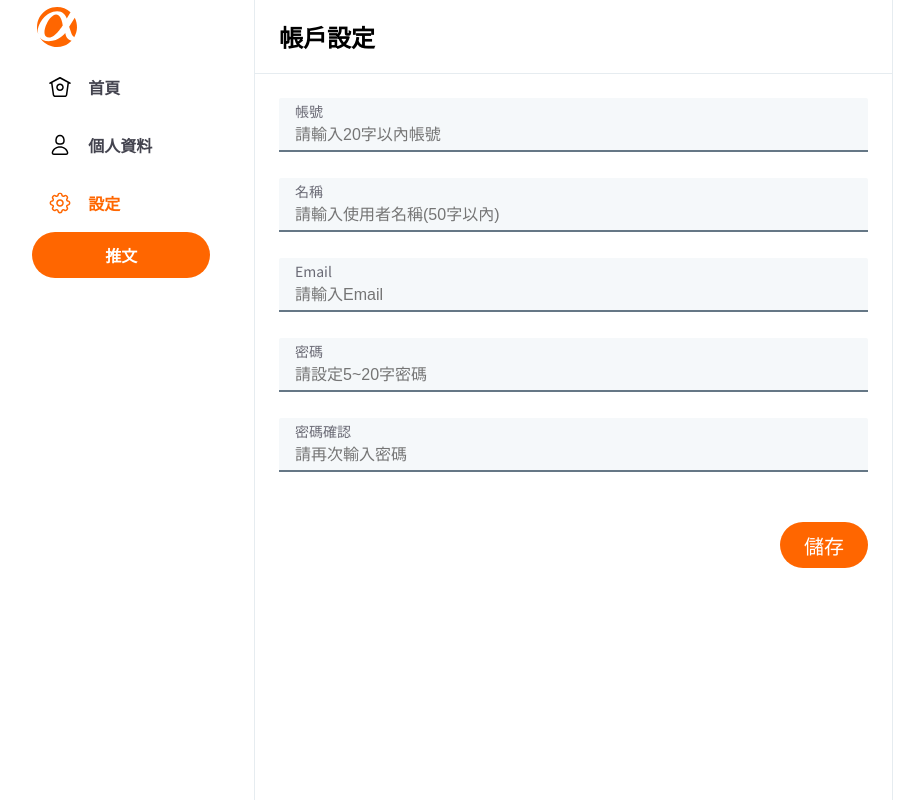
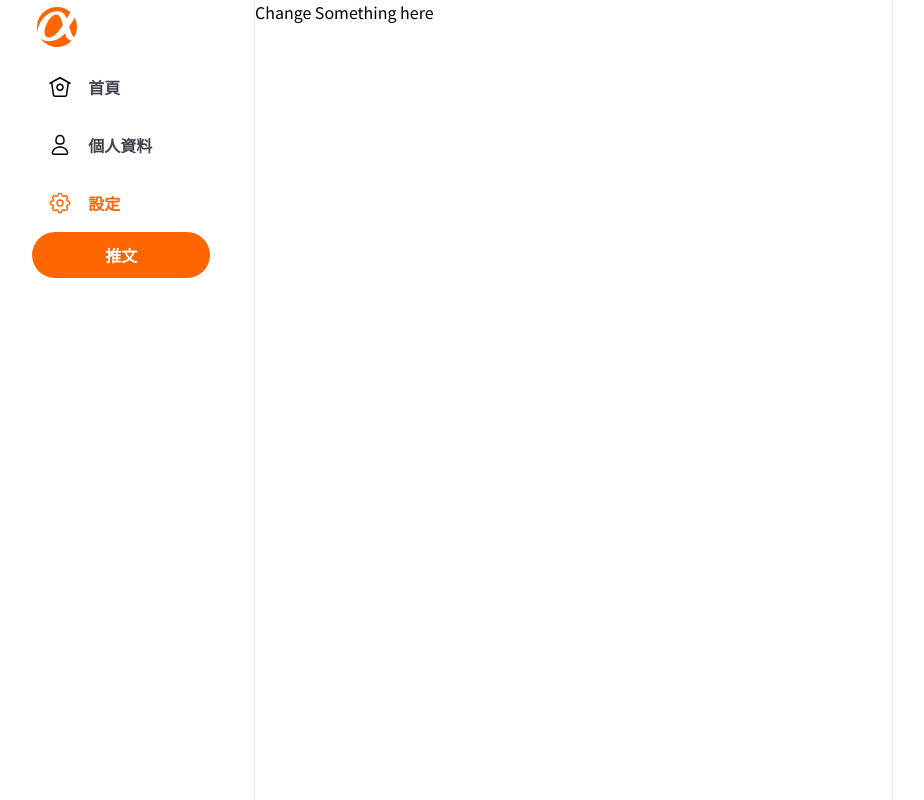
Before and after one commit to ailsayang999/my-simple-twitter, a React (Create React App) app: page /setting in a window 1280 px wide. Shown: the top 800 px of the page, without its empty margins (19-943 px from the left). Built offline with nearby package versions, Linux system fonts and the light colour scheme.

Commit message:
fix: return to last version of code

```diff
--- a/src/components/MiddleInfo/MiddleInfo.jsx
+++ b/src/components/MiddleInfo/MiddleInfo.jsx
@@ -1,157 +1,7 @@
 import "./middleInfo.scss";
-import { useState, useEffect } from 'react';
-import InputSet from 'components/InputSet'
-import NotiBoxSuccess from 'components/NotiBoxSuccess' //請自行輸入notiText - 註冊成功!
-import NotiBoxFail from 'components/NotiBoxFail' //請自行輸入notiText - 註冊失敗! / 帳號不存在! / 重複註冊...
 
-
-const MiddleInfo = () => {
-  const [account, setAccount] = useState('');
-  const [name, setName] = useState('');
-  const [email, setEmail] = useState('');
-  const [password, setPassword] = useState('');
-  const [checkPassword, setCheckPassword] = useState('');
-  const [showNotiBoxSuccess, setShowNotiBoxSuccess] = useState(false);
-  const [showNotiBoxFail, setShowNotiBoxFail] = useState(false);
-
-  const handleClick = async () => {
-    if (account.length === 0) {
-      console.log('帳號為必填')
-      return;
-    }
-    if (account.length > 20) {
-      console.log('帳號長度應小於20字')
-      return;
-    }
-    if (account.value === "root") {
-      console.log('此帳號不存在!')
-      return;
-    }
-    if (name.length > 50) {
-      console.log('名稱長度應小於50字')
-      return;
-    }
-    if (email.length === 0) {
-      console.log('Email為必填')
-      return;
-    }
-    if (password.length === 0) {
-      console.log('密碼為必填')
-      return;
-    }
-    if (password.length < 5 || password.length > 20) {
-      console.log('請設定5~20字英數字密碼!')
-      return;
-    }
-    if (password !== checkPassword) {
-      console.log('密碼不相符，請重新確認!') //需要再製作errorMsg在InputSet中
-      return;
-    }
-    if (name.length === 0) {
-      setName(account) ;
-     console.log('未設定名稱，預設使用 name = account!預設使用 name = account!')
-    }
-    // const { status, message } = await register({
-    //   name,
-    //   account,
-    //   email,
-    //   password,
-    //   checkPassword
-    // });
-  //   if (status === "success") {
-  //     console.log(`註冊成功!${message}`)
-  //     setShowNotiBoxSuccess(true)
-  //     return;
-  //   } else if (status === "error") {
-  //     console.log(`出現錯誤${message}`)
-  //     setShowNotiBoxFail(true)
-  //   }
-  //   console.log('註冊失敗!')
-  //   setShowNotiBoxFail(true)
-  };
-
-  //當showNotiBox值改變時，過1s後轉回false關閉shoNotiBox並導向loginPage，並使用clearTimeout清除定時器
-  useEffect(() => {
-    if (showNotiBoxSuccess) {
-      const timeout = setTimeout(() => {
-        setShowNotiBoxSuccess(false);
-      }, 1500);
-
-      return () => clearTimeout(timeout);
-    }
-  }, [showNotiBoxSuccess]);
-
-  useEffect(() => {
-  if (showNotiBoxFail) {
-    const timeout = setTimeout(() => {
-      setShowNotiBoxFail(false);
-    }, 1500);
-
-    return () => clearTimeout(timeout);
-  }
-  }, [showNotiBoxFail]);
-
-  return (
-    <div className="main-info-container">
-      <div className="outerContainer">
-        {showNotiBoxSuccess && <NotiBoxSuccess notiText={"註冊成功!"} />}
-        {showNotiBoxFail && <NotiBoxFail notiText={"註冊失敗!"} />}
-        <div className="settingPageTitle">帳戶設定</div>
-        <div className="settingPageInputContainer">
-          <InputSet
-          item={"前台帳號"}
-          label={"帳號"}
-          placeholder={"請輸入20字以內帳號"}
-          value={account}
-          onChange={(accountInputValue) => setAccount(accountInputValue)}
-          // errorMsg={errorMsg}
-          maxLength ="20"
-          required
-          />
-        <InputSet
-          label={"名稱"}
-          placeholder={"請輸入使用者名稱(50字以內)"}
-          value={name}
-          onChange={(nameInputValue) => setName(nameInputValue)}
-          // errorMsg={errorMsg}
-          />
-        <InputSet
-          label={"Email"}
-          placeholder={"請輸入Email"}
-          type="email"
-          value={email}
-          onChange={(emailInputValue) => setEmail(emailInputValue)}
-          // errorMsg={errorMsg}
-          required
-          />
-        <InputSet
-          type={"password"}
-          label={"密碼"}
-          placeholder={"請設定5~20字密碼"}
-          value={password}
-          pattern={"[0-9a-zA-Z]+"}
-          onChange={(passwordInputValue) => setPassword(passwordInputValue)}
-          // errorMsg={errorMsg}
-          maxLength ="20"
-          required
-          />
-        <InputSet
-          type={"password"}
-          label={"密碼確認"}
-          placeholder={"請再次輸入密碼"}
-          value={checkPassword}
-          onChange={(checkPasswordInputValue) => setCheckPassword(checkPasswordInputValue)}
-          // errorMsg={errorMsg}
-          maxLength ="20"
-          required
-          />
-        </div>
-        <div className="settingPagefooter">
-          <button className="settingPageButton" onClick={handleClick}>儲存</button>
-        </div>
-    </div>
-    </div>
-  )
+const MiddleInfo = ({children}) => {
+  return <div className="main-info-container">{children}</div>;
 }
 
 export default MiddleInfo;
```
